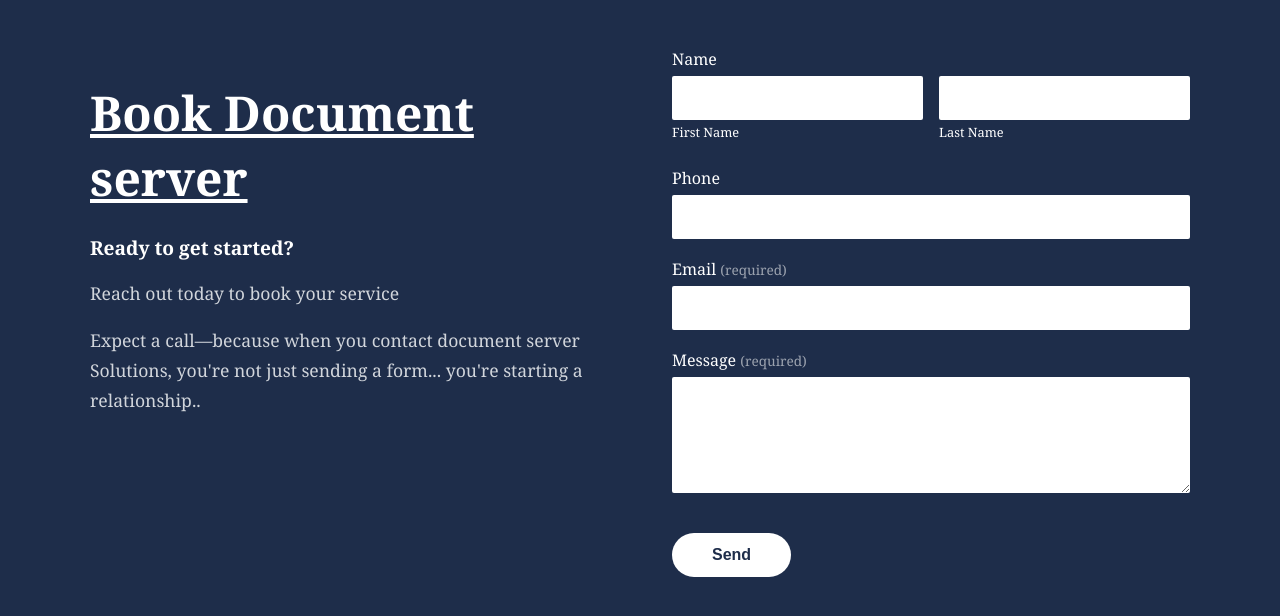
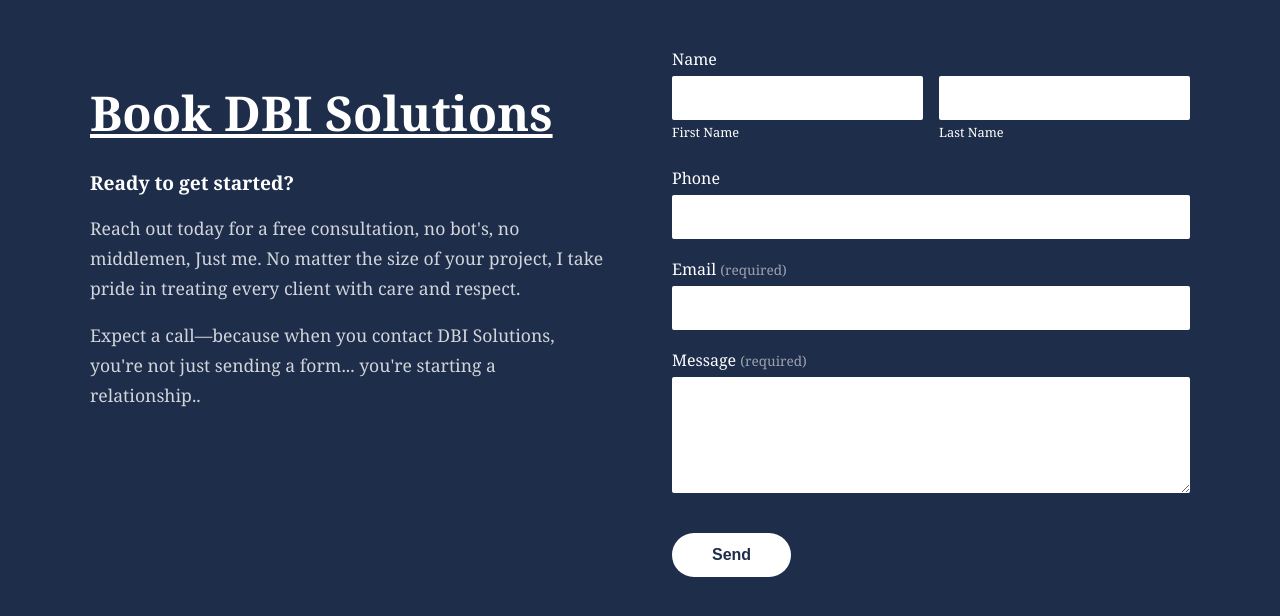
Before and after one commit to SunithaGarikapati/legal-document-server, a plain HTML site: page index.html in a window 1280 px wide. Drawn offline with Linux system fonts and the light colour scheme.

Commit message:
Update index.html

```diff
--- a/index.html
+++ b/index.html
@@ -3,7 +3,7 @@
 <head>
     <meta charset="UTF-8">
     <meta name="viewport" content="width=device-width, initial-scale=1.0">
-    <title>Book Document Server</title>
+    <title>Book DBI Solutions</title>
     <style>
         body {
             background-color: #1e2d4a;
@@ -93,10 +93,10 @@
     <div class="container">
         <!-- Left Info Column -->
         <div class="left-col">
-            <h1>Book Document server</h1>
+            <h1>Book DBI Solutions</h1>
             <h3>Ready to get started?</h3>
-            <p>Reach out today to book your service</p>
-            <p>Expect a call—because when you contact document server Solutions, you're not just sending a form... you're starting a relationship..</p>
+            <p>Reach out today for a free consultation, no bot's, no middlemen, Just me. No matter the size of your project, I take pride in treating every client with care and respect.</p>
+            <p>Expect a call—because when you contact DBI Solutions, you're not just sending a form... you're starting a relationship..</p>
         </div>
 
         <!-- Right Form Column -->
```
